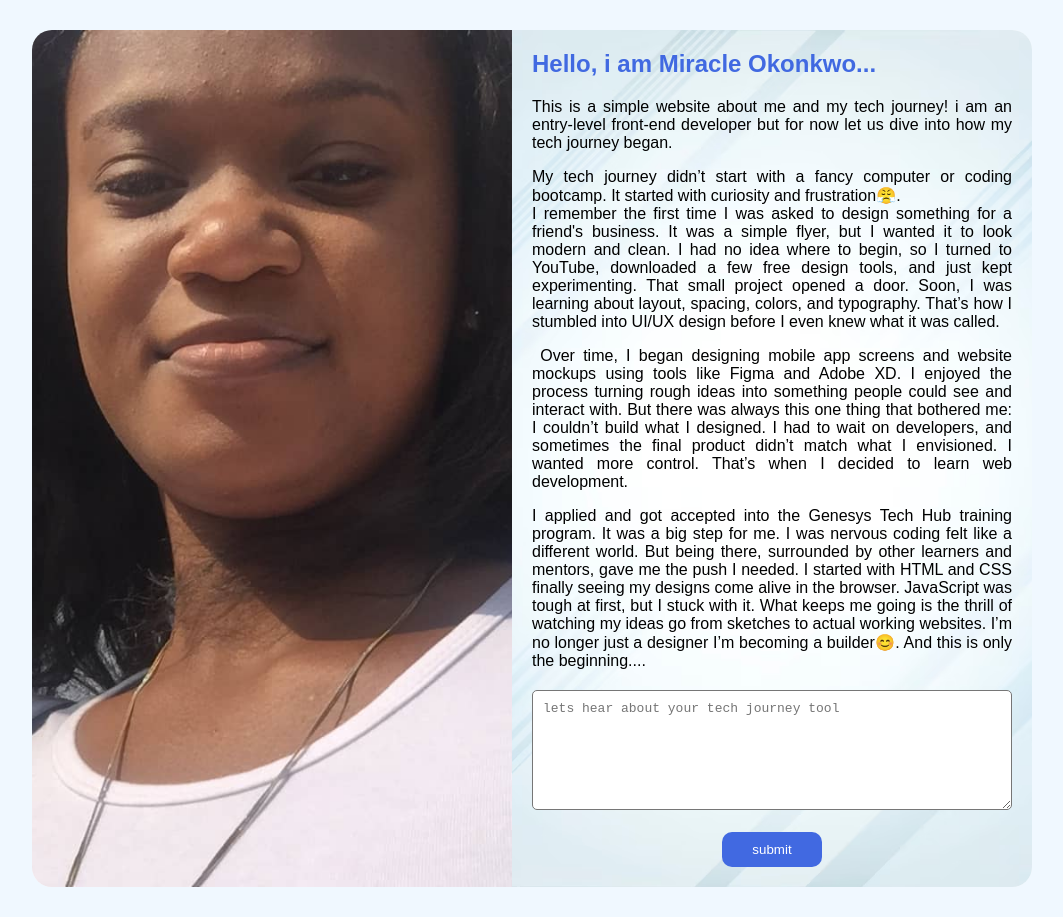
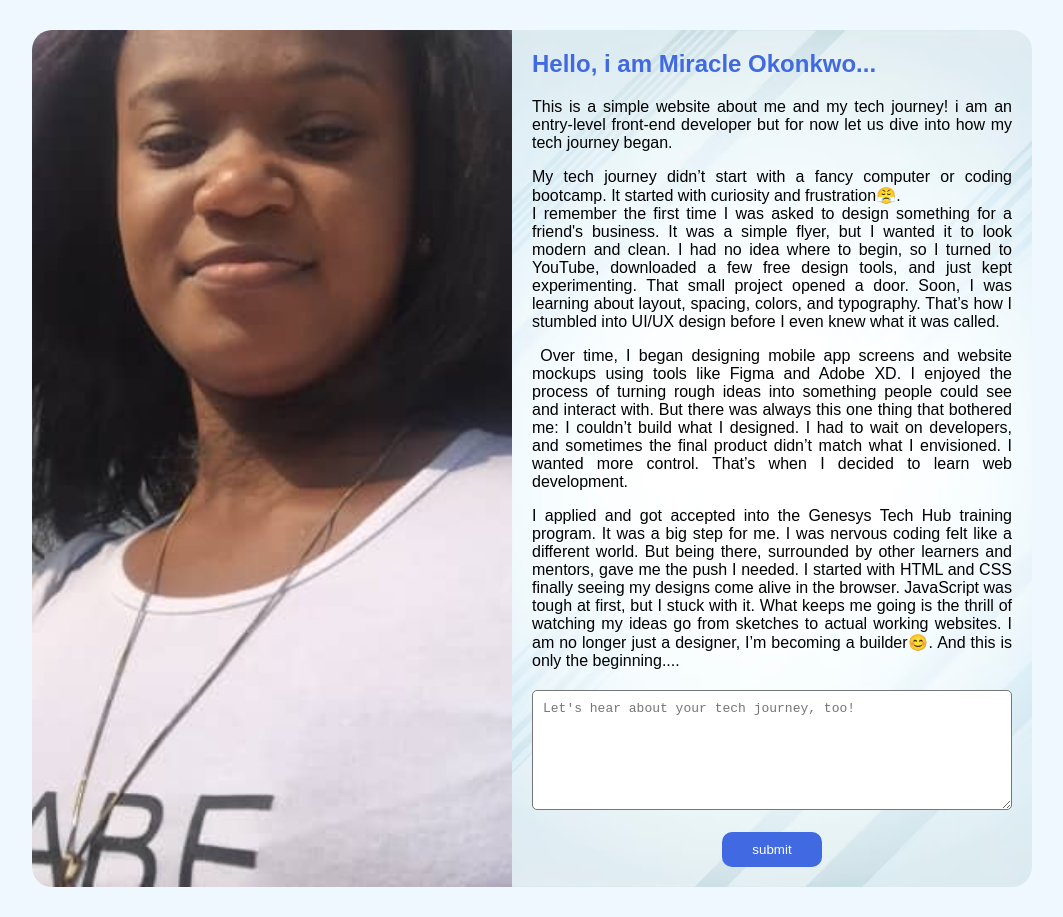
Before and after one commit to Miradesigns/Mira_upskill, a plain HTML site: page index.html in a window 1280 px wide. Shown: the whole page, without its empty margins (108-1171 px from the left). Drawn offline with Linux system fonts and the light colour scheme.

Commit message:
initial commit

```diff
--- a/index.html
+++ b/index.html
@@ -9,7 +9,7 @@
 <body>
     <div class="container">
     <div class="image-container">
-        <img src="mira.jpg">
+        <img src="mira2.jpg">
 
     </div>
 
@@ -18,14 +18,14 @@
   <article>
     <p>This is a simple website about me and my tech journey! i am an entry-level front-end developer but for now let us dive into how my tech journey began.</p>
     <p>My tech journey didn’t start with a fancy computer or coding bootcamp. It started with curiosity and frustration😤.<br> I remember the first time I was asked to design something for a friend's business. It was a simple flyer, but I wanted it to look modern and clean. I had no idea where to begin, so I turned to YouTube, downloaded a few free design tools, and just kept experimenting. That small project opened a door. Soon, I was learning about layout, spacing, colors, and typography. That’s how I stumbled into UI/UX design before I even knew what it was called.</p>
-    <p>&nbsp;Over time, I began designing mobile app screens and website mockups using tools like Figma and Adobe XD. I enjoyed the process turning rough ideas into something people could see and interact with. But there was always this one thing that bothered me: I couldn’t build what I designed. I had to wait on developers, and sometimes the final product didn’t match what I envisioned. I wanted more control.
+    <p>&nbsp;Over time, I began designing mobile app screens and website mockups using tools like Figma and Adobe XD. I enjoyed the process of turning rough ideas into something people could see and interact with. But there was always this one thing that bothered me: I couldn’t build what I designed. I had to wait on developers, and sometimes the final product didn’t match what I envisioned. I wanted more control.
      That’s when I decided to learn web development.</p>
     <p>I applied and got accepted into the Genesys Tech Hub training program. It was a big step for me. I was nervous coding felt like a different world. But being there, surrounded by other learners and mentors, gave me the push I needed. I started with HTML and CSS finally seeing my designs come alive in the browser. JavaScript was tough at first, but I stuck with it.
-  What keeps me going is the thrill of watching my ideas go from sketches to actual working websites. I’m no longer just a designer I’m becoming a builder😊. And this is only the beginning....</p>
+  What keeps me going is the thrill of watching my ideas go from sketches to actual working websites. I am no longer just a designer, I’m becoming a builder😊. And this is only the beginning....</p>
   </article>
 <form action="https" method="post" enctype="multipart/form-data" target="_blank">
 
-    <textarea placeholder="lets hear about your tech journey tool"></textarea><br><br>
+    <textarea placeholder="Let's hear about your tech journey, too!"></textarea><br><br>
     <div class="button-container">
     <button type="submit" value="submit">submit</button>
     </div>
```
Also changed, not shown: mira.jpg (deleted), mira2.jpg (added).
